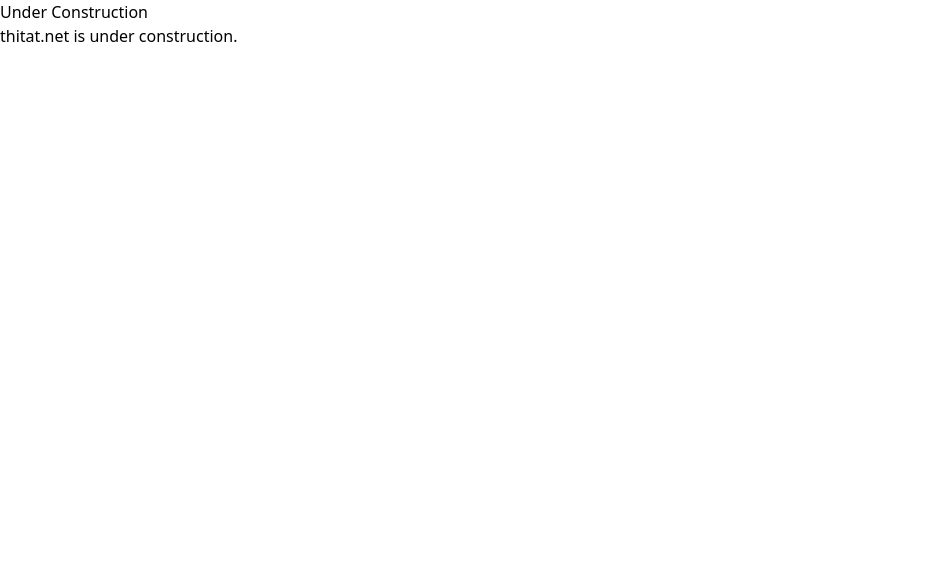
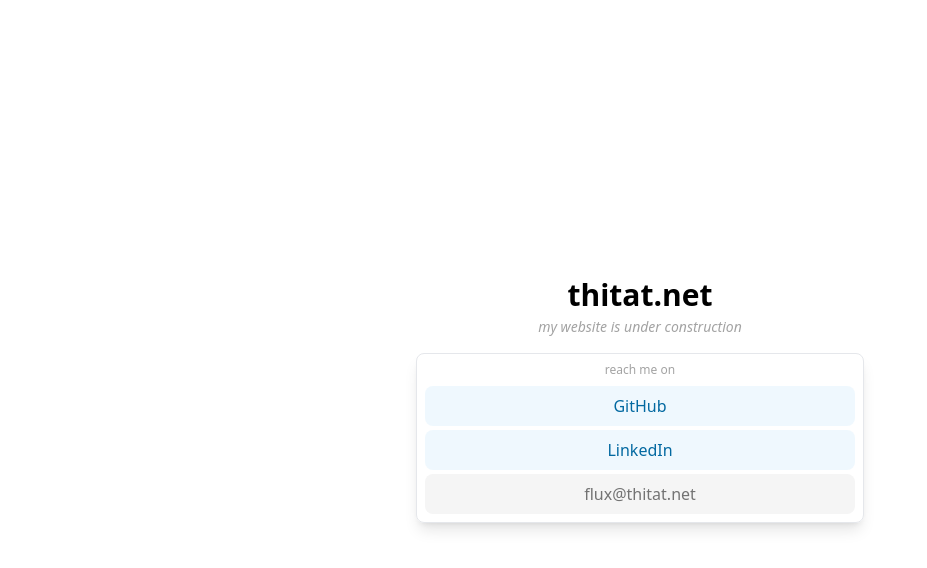
Before and after one commit to fluxth/flux-website, a SvelteKit app: page / in a window 1280 px wide. Shown: the top 568 px of the page, without its empty margins (0-927 px from the left). Built offline with nearby package versions, Linux system fonts and the light colour scheme.

Commit message:
feat: add homepage notes and contact info

```diff
--- /dev/null
+++ b/src/lib/components/LinkButton.svelte
@@ -0,0 +1,14 @@
+<script lang="ts">
+  export let href: string | undefined = undefined;
+
+  let commonStyle = "p-2 transition-colors rounded-lg";
+</script>
+
+{#if href}
+  <a
+    class={`${commonStyle} bg-sky-100/50 text-sky-700 hover:bg-sky-100 active:text-sky-900 active:bg-sky-200`}
+    {href}><slot /></a
+  >
+{:else}
+  <span class={`${commonStyle} bg-neutral-100 text-neutral-500 cursor-default`}><slot /></span>
+{/if}
--- a/src/routes/+page.svelte
+++ b/src/routes/+page.svelte
@@ -1,2 +1,33 @@
-<h1>Under Construction</h1>
-<p>thitat.net is under construction.</p>
+<script lang="ts">
+  import LinkButton from "$lib/components/LinkButton.svelte";
+</script>
+
+<svelte:head>
+  <title>Home - thitat.net</title>
+</svelte:head>
+
+<div class="flex min-h-screen items-center justify-center p-3">
+  <div class="flex flex-col gap-4 w-full max-w-md">
+    <div class="text-center">
+      <h1 class="text-3xl font-bold mb-1">thitat.net</h1>
+      <p class="text-sm italic text-neutral-400">my website is under construction</p>
+    </div>
+
+    <div class="flex flex-col w-full p-2 rounded-lg border shadow-lg text-center">
+      <p class="text-xs text-neutral-400 mb-2">reach me on</p>
+      <div class="flex flex-col gap-1">
+        <LinkButton href="https://github.com/fluxth">GitHub</LinkButton>
+        <LinkButton href="https://linkedin.com/in/fluxth">LinkedIn</LinkButton>
+        <LinkButton>
+          flux<span class="at-prefix">thitat.net</span>
+        </LinkButton>
+      </div>
+    </div>
+  </div>
+</div>
+
+<style>
+  .at-prefix:before {
+    content: "@";
+  }
+</style>
```
